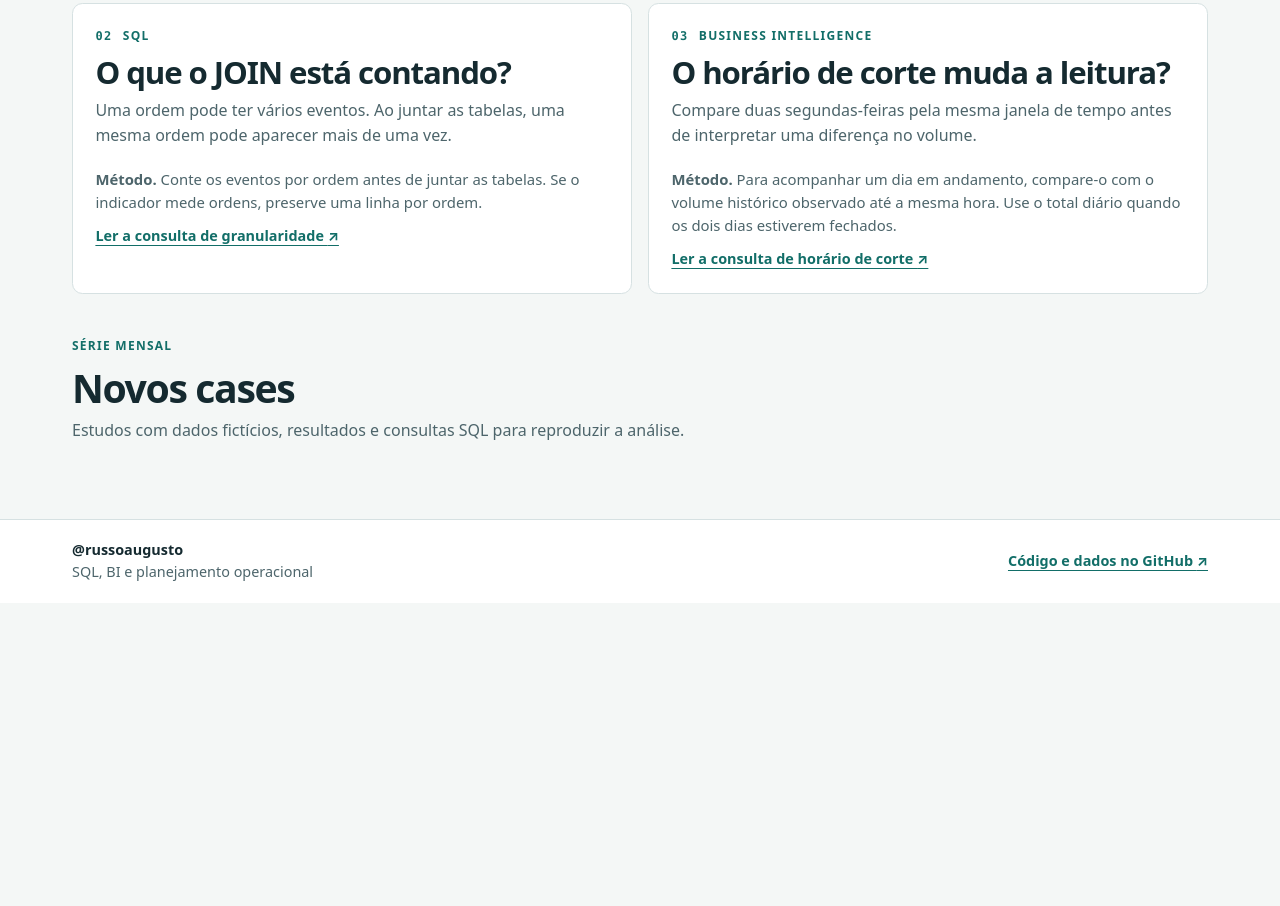
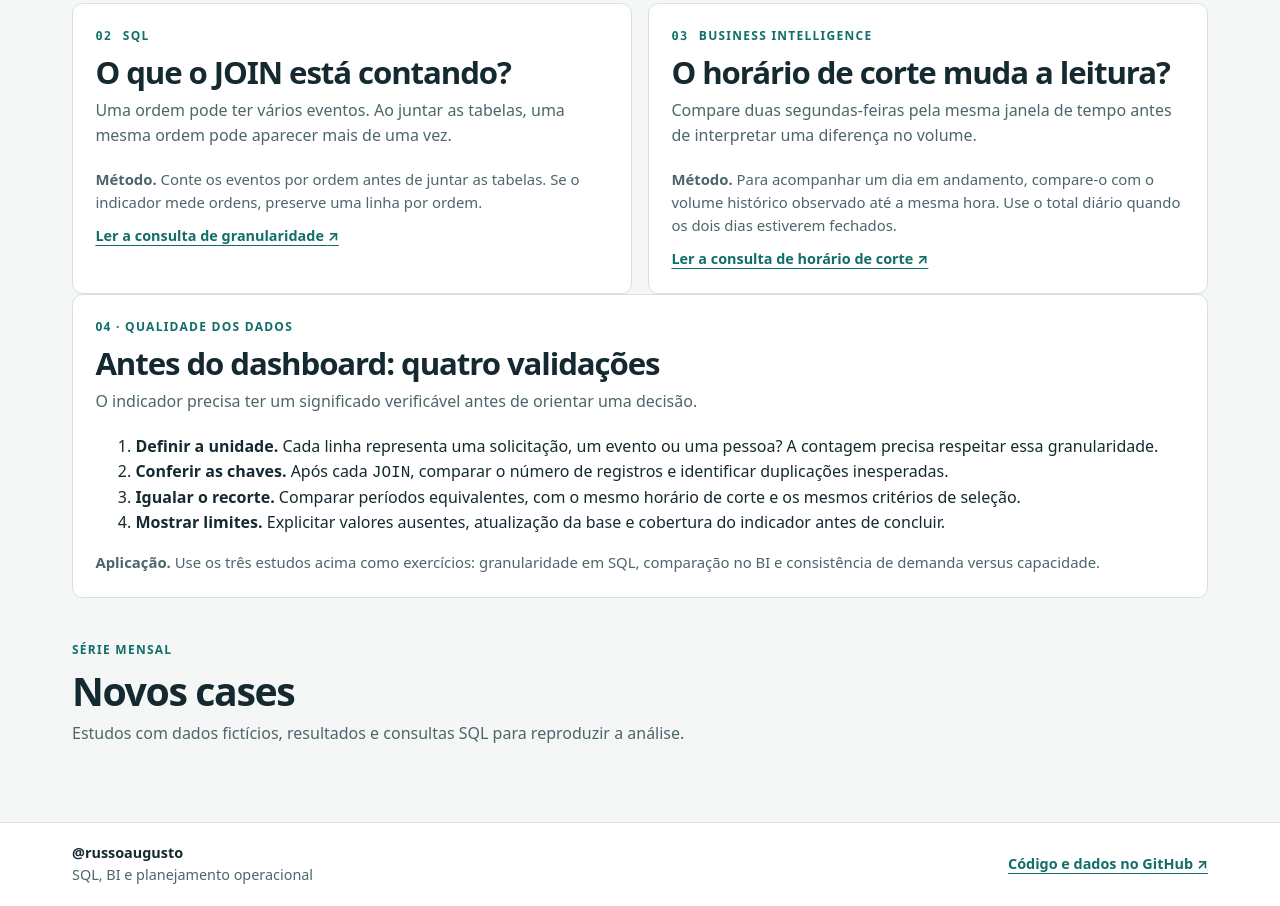
Before and after one commit to russoaugusto/portfolio-dados-operacionais, a plain HTML site: page site/index.html in a window 1280 px wide. Shown: the part 964-1870 px from the top of the page. Before the commit the page ends 1567 px from the top, so only its background shows below. Drawn offline with Linux system fonts and the light colour scheme; no server answers.

Commit message:
Adiciona checklist de qualidade dos dados ao portfólio público

```diff
--- a/site/index.html
+++ b/site/index.html
@@ -18,6 +18,7 @@
         <a href="#capacidade">Capacidade</a>
         <a href="#sql">SQL</a>
         <a href="#bi">BI</a>
+        <a href="#validacoes">Validação</a>
         <a href="#novos-cases">Novos cases</a>
       </nav>
     </div>
@@ -120,6 +121,21 @@
           <a class="code-link" href="https://github.com/russoaugusto/portfolio-dados-operacionais/blob/main/sql/horario-de-corte.sql">Ler a consulta de horário de corte <span aria-hidden="true">↗</span></a>
         </section>
       </div>
+      <section class="case case-card validation-section" id="validacoes" aria-labelledby="validacoes-titulo">
+        <header class="case-header">
+          <p class="eyebrow">04 · QUALIDADE DOS DADOS</p>
+          <h2 id="validacoes-titulo">Antes do dashboard: quatro validações</h2>
+          <p>O indicador precisa ter um significado verificável antes de orientar uma decisão.</p>
+        </header>
+        <ol class="validation-list">
+          <li><strong>Definir a unidade.</strong> Cada linha representa uma solicitação, um evento ou uma pessoa? A contagem precisa respeitar essa granularidade.</li>
+          <li><strong>Conferir as chaves.</strong> Após cada <code>JOIN</code>, comparar o número de registros e identificar duplicações inesperadas.</li>
+          <li><strong>Igualar o recorte.</strong> Comparar períodos equivalentes, com o mesmo horário de corte e os mesmos critérios de seleção.</li>
+          <li><strong>Mostrar limites.</strong> Explicitar valores ausentes, atualização da base e cobertura do indicador antes de concluir.</li>
+        </ol>
+        <p class="method"><strong>Aplicação.</strong> Use os três estudos acima como exercícios: granularidade em SQL, comparação no BI e consistência de demanda versus capacidade.</p>
+      </section>
+
       <section class="case-series" id="novos-cases" aria-labelledby="novos-cases-titulo">
         <header class="case-header">
           <p class="eyebrow">SÉRIE MENSAL</p>
```
